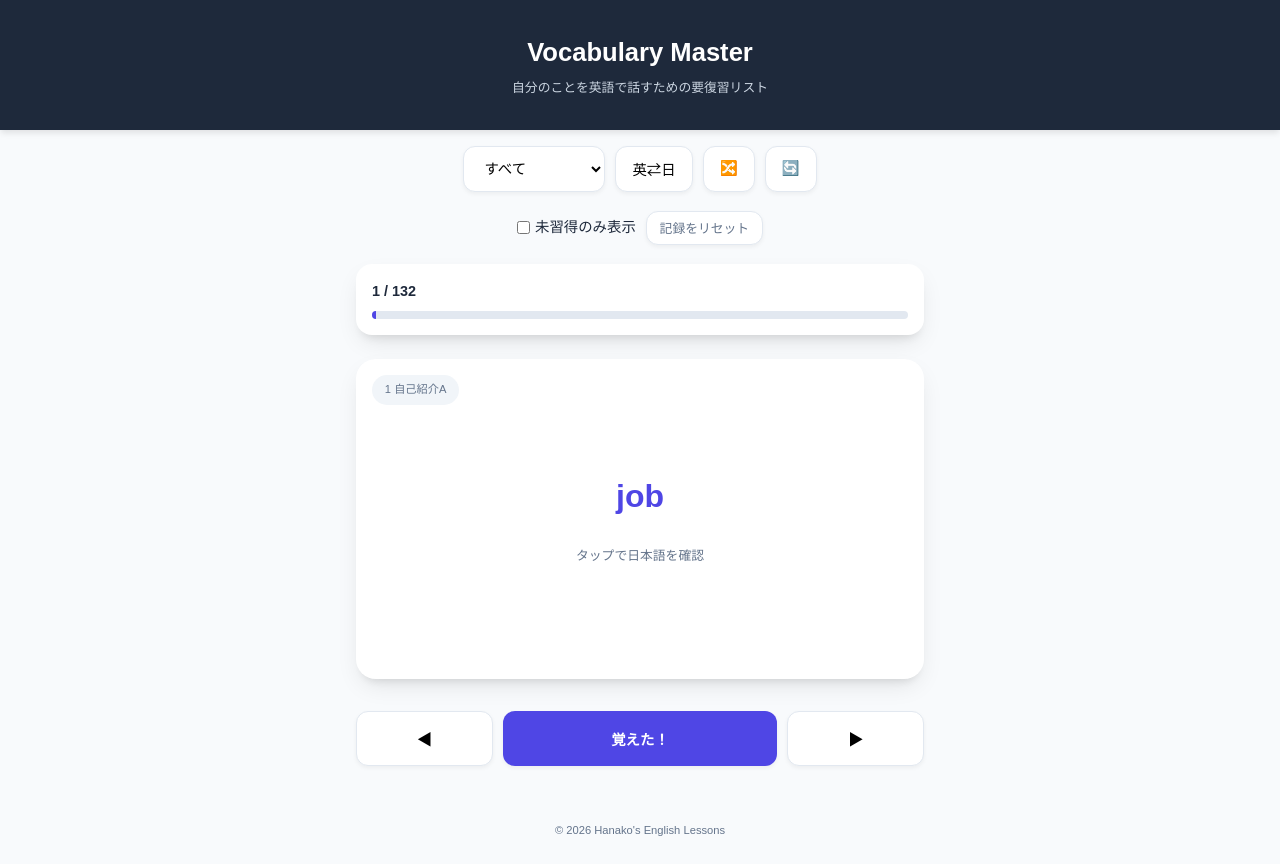
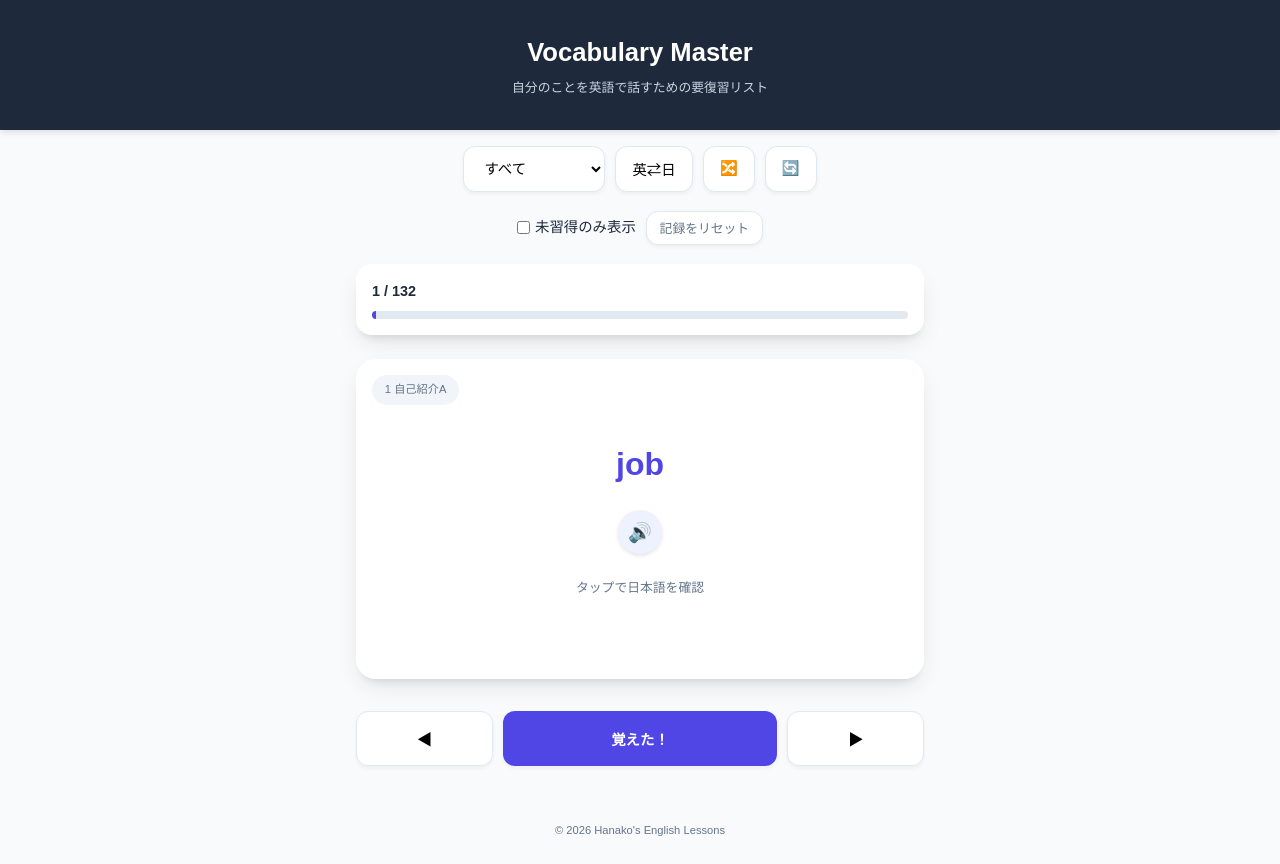
Before and after one commit to hanakokatayama5-lab/vocab-master, a plain HTML site: page index.html in a window 1280 px wide. Drawn offline with Linux system fonts and the light colour scheme.

Commit message:
Add text-to-speech pronunciation feature

```diff
--- a/index.html
+++ b/index.html
@@ -169,6 +169,30 @@
             font-size: 2rem;
             color: var(--primary);
             word-break: break-word;
+            display: flex;
+            align-items: center;
+            justify-content: center;
+            gap: 15px;
+        }
+
+        .speak-btn {
+            background: #eef2ff;
+            border: none;
+            width: 44px;
+            height: 44px;
+            border-radius: 50%;
+            display: flex;
+            align-items: center;
+            justify-content: center;
+            cursor: pointer;
+            font-size: 1.2rem;
+            transition: all 0.2s;
+            box-shadow: 0 2px 4px rgba(0,0,0,0.1);
+        }
+
+        .speak-btn:active {
+            transform: scale(0.9);
+            background: #d0d7ff;
         }
 
         .card-back h2 {
@@ -238,11 +262,14 @@
         </div>
     </div>
 
-    <div class="flashcard-area">
+<div class="flashcard-area">
         <div class="card" id="card">
             <div class="card-face card-front">
                 <span class="category-tag" id="current-category">-</span>
-                <h2 id="word-display">Starting...</h2>
+                <div style="display: flex; flex-direction: column; align-items: center; gap: 20px;">
+                    <h2 id="word-display">Starting...</h2>
+                    <button id="speak-btn-area" class="speak-btn" onclick="event.stopPropagation(); speakWord();">🔊</button>
+                </div>
                 <div class="hint">タップで確認</div>
             </div>
             <div class="card-face card-back">
@@ -409,12 +436,26 @@
         if (saved) masteredWords = JSON.parse(saved);
     } catch(e) {}
 
+    function speakWord() {
+        var item = currentFilteredList[currentIndex];
+        if (!item || !window.speechSynthesis) return;
+
+        // Cancel any pending speech
+        window.speechSynthesis.cancel();
+
+        var uttr = new SpeechSynthesisUtterance(item.word);
+        uttr.lang = 'en-US';
+        uttr.rate = 0.9; // Slightly slower for clarity
+        window.speechSynthesis.speak(uttr);
+    }
+
     function updateCard() {
         var card = document.getElementById('card');
         card.className = "card";
         if (currentFilteredList.length === 0) {
             document.getElementById('word-display').innerHTML = "No Words";
             document.getElementById('meaning-display').innerHTML = "条件に合う単語がありません";
+            document.getElementById('speak-btn-area').style.display = 'none';
             return;
         }
         var item = currentFilteredList[currentIndex];
@@ -426,6 +467,9 @@
         document.getElementById('word-display').innerHTML = frontText;
         document.getElementById('meaning-display').innerHTML = backText;
         document.getElementById('current-category').innerHTML = item.category + (masteredWords[item.word] ? " ✅" : "");
+
+        // Only show speaker on English side
+        document.getElementById('speak-btn-area').style.display = isEnToJp ? 'flex' : 'none';
 
         var hintEls = document.getElementsByClassName('hint');
         if (hintEls.length >= 2) {
```
